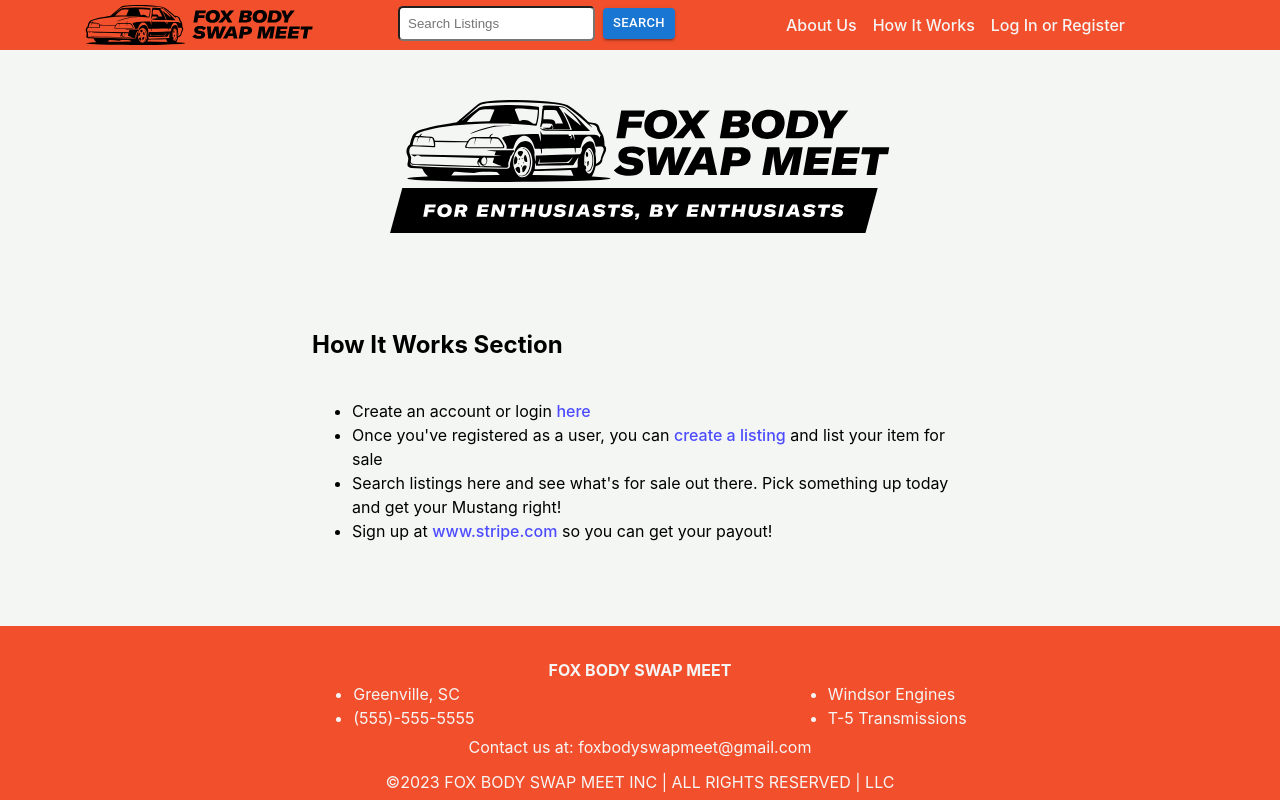
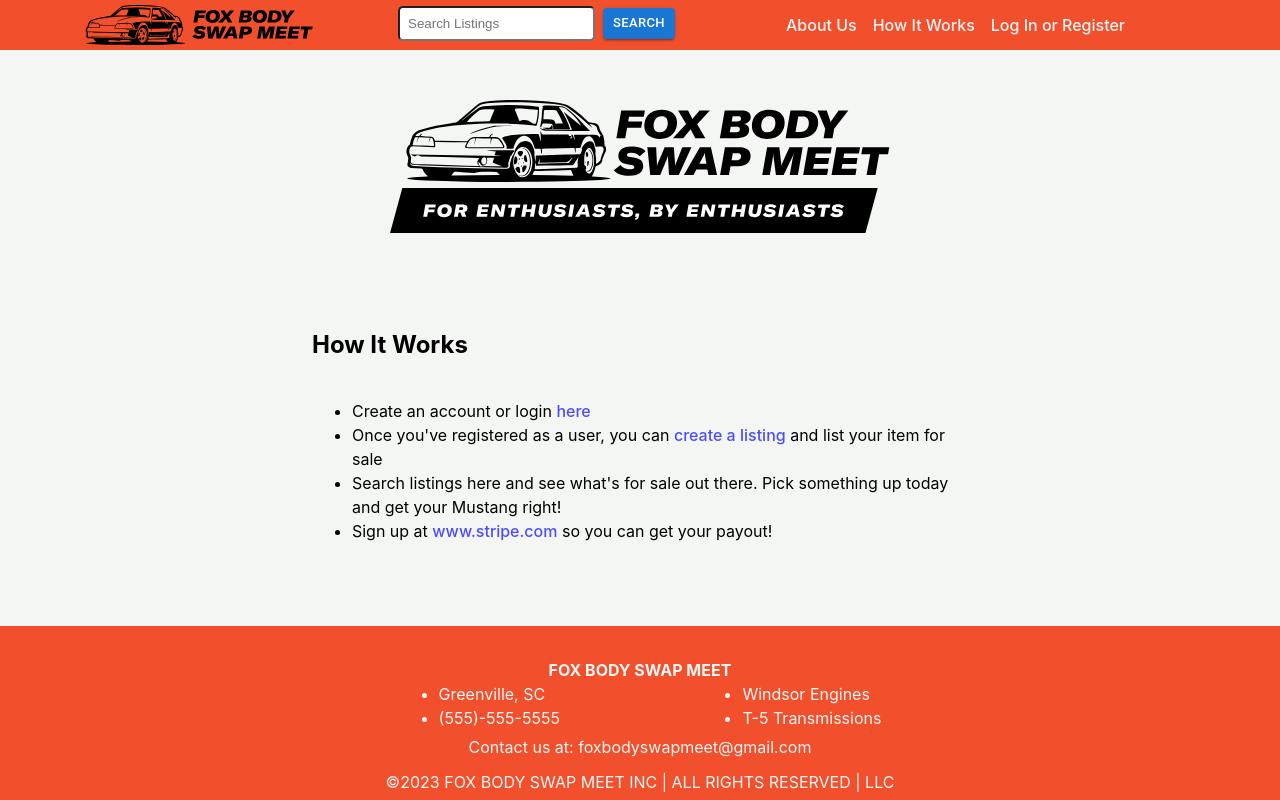
Before and after one commit to simitchell/final_project, a React (Vite) app in the folder final_project_frontend/: page /howitworks in a window 1280 px wide. Built offline with nearby package versions, Linux system fonts and the light colour scheme; a web font is replaced by a local one.

Commit message:
added cart back to nav

```diff
--- a/final_project_frontend/src/components/Footer/Styles.Footer.jsx
+++ b/final_project_frontend/src/components/Footer/Styles.Footer.jsx
@@ -25,6 +25,9 @@
 export const TopRow = styled.div`
   display: flex;
   justify-content: space-evenly;
+  max-width: 60%;
+  padding: auto;
+  margin: auto;
 `;
 
 export const BottomRow = styled.div`
--- a/final_project_frontend/src/components/HowItWorks.jsx
+++ b/final_project_frontend/src/components/HowItWorks.jsx
@@ -4,7 +4,7 @@
 export default function HowItWorksCopy() {
   return (
     <Text>
-      <h2>How It Works Section</h2>
+      <h2>How It Works</h2>
       <ul>
         <li>
           Create an account or login <a href="./register">here</a>
--- a/final_project_frontend/src/components/NavBar/NavBar.jsx
+++ b/final_project_frontend/src/components/NavBar/NavBar.jsx
@@ -78,18 +78,25 @@
             <Link to="howitworks">How It Works</Link>
           </li>
           {isAuth ? (
+            <>
+            <li>
+            <Link to="/cart">Cart</Link>
+          </li>
             <li>
               <Link to="/profile">{localStorage.getItem("username")}</Link>
             </li>
+            </>
           ) : (
             <li>
               <Link to="/login">Log In or Register</Link>
             </li>
           )}
           {isAuth ? (
+            <>
             <li>
               <Link to="/logout">Logout</Link>
             </li>
+            </>
           ) : null}
         </ul>
       </NavRight>
```
Also changed, not shown: final_project_frontend/src/components/Footer/Footer.jsx (+0 -11 lines).
